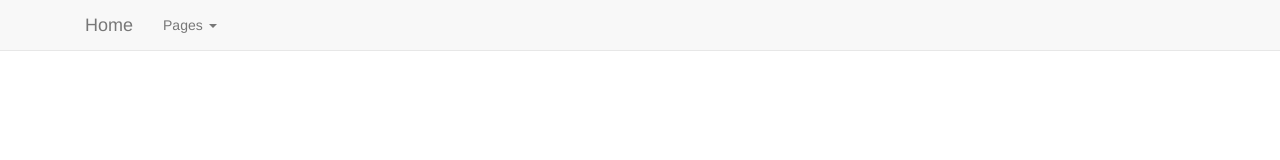
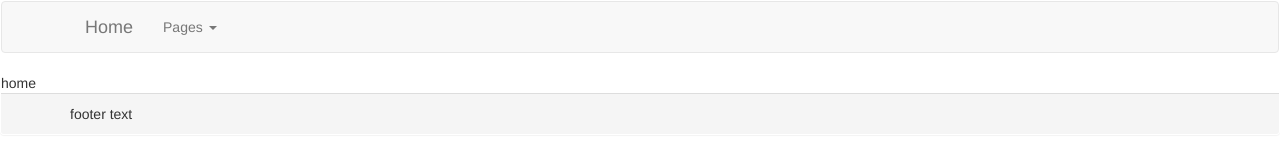
Before and after one commit to stefanKuijers/angular-advanced-seed, a plain HTML site: page index.html in a window 1280 px wide. Drawn offline with Linux system fonts and the light colour scheme.

Commit message:
Basic elements edited

```diff
--- a/app/shared/footer/footerView.html
+++ b/app/shared/footer/footerView.html
@@ -1,5 +1,5 @@
-<footer class="footer">
+<footer class="footer panel-footer">
     <div class="container">
-
+        footer text
     </div>
 </footer>
--- a/app/shared/menu/menuView.html
+++ b/app/shared/menu/menuView.html
@@ -1,4 +1,4 @@
-<header class="navbar navbar-default navbar-fixed-top">
+<header class="navbar navbar-default">
 	<div class="navbar-inner">
 		<div class="container">
 			<nav>
--- a/index.html
+++ b/index.html
@@ -26,7 +26,7 @@
 		<script src="app/app.router.js"></script>
 		<script src="app/app.module.js"></script>
 	</head>
-	<body ng-app="aas">
+	<body ng-app="aas" class="panel">
 		<ng-include src="'app/shared/menu/menuView.html'"></ng-include>
 
 		<div ui-view>
```
